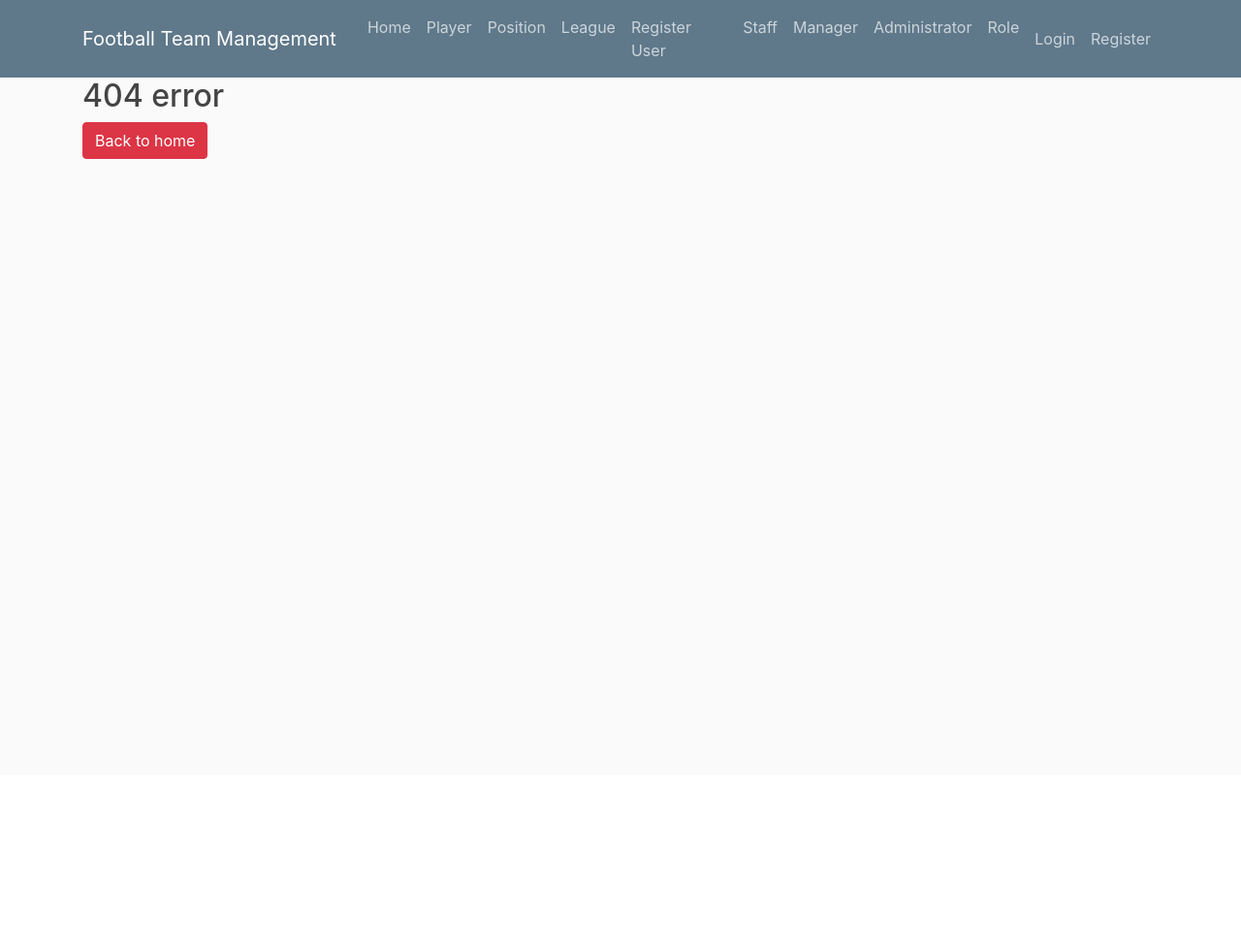
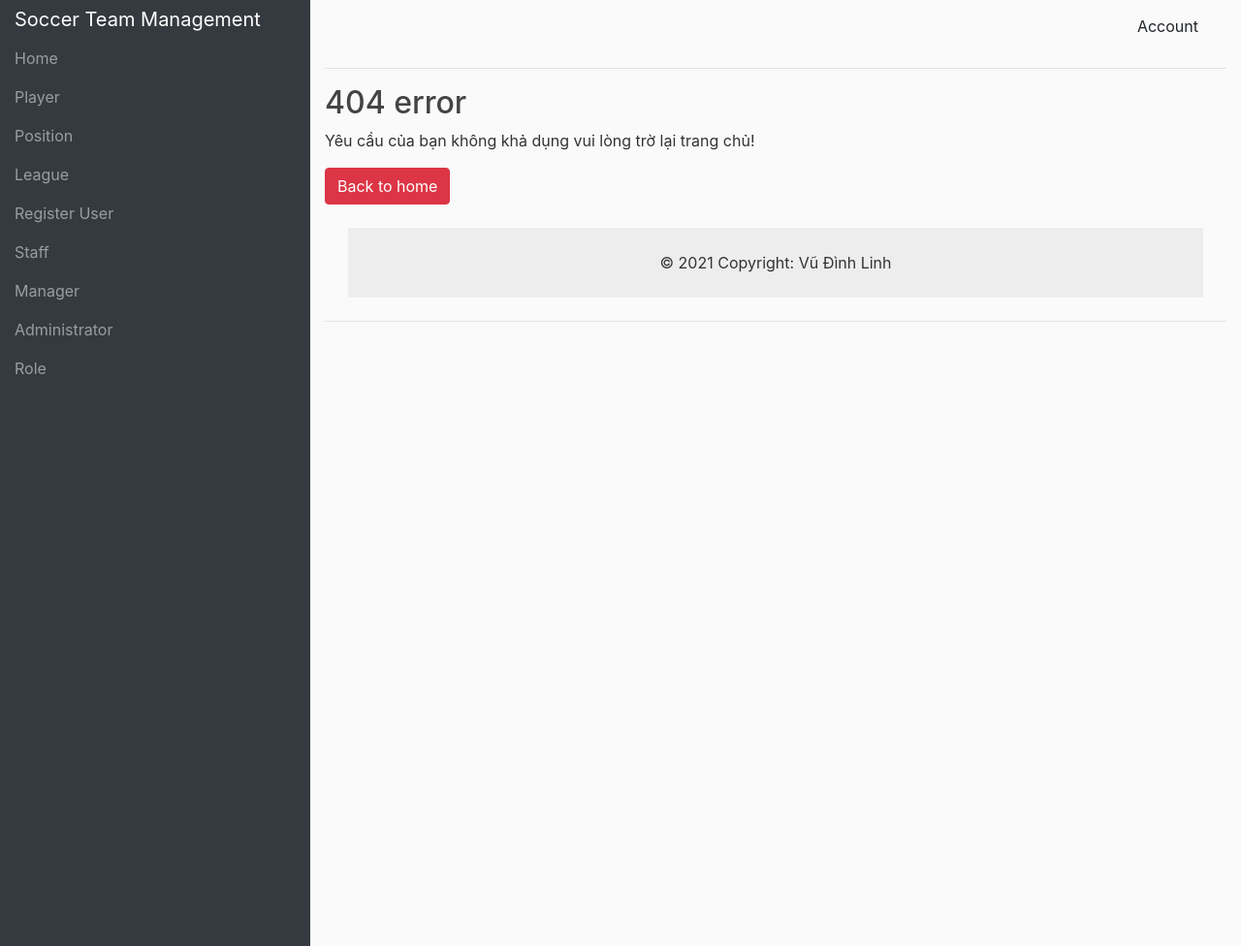
Before and after one commit to Hnilxuv/FootBall_Team_Management, a Flask app: template football_team_manage/templates/error/404.html in a window 1280 px wide. Shown: the whole page at 97% size. Before the commit the page ends 164 px from the top, so only its background shows below. Run offline with Flask 2, Linux system fonts and the light colour scheme; the template is opened without the code that fills it, so the values that code supplies are empty; parts of the project's set-up code (start-up, migrations or seed data) failed here and were passed over; some libraries are stand-ins or nearby versions.

Commit message:
final commit

```diff
--- a/football_team_manage/manage/auth/controller.py
+++ b/football_team_manage/manage/auth/controller.py
@@ -15,8 +15,10 @@ def login_auth():
         form = LoginForm()
         if form.validate_on_submit():
             token = signin()
-            res = make_response(redirect(url_for('home.index')))
+            # access_token = bytes.fromhex(token.hex()).decode('utf-8')
+            res = redirect(url_for('home.index'))
             res.set_cookie("token", value=token)
+            # res.headers["Authorization"] = f"Bearer {access_token}"
             return res
         return render_template('auth/login.html', title='Login', form=form)
 
--- a/football_team_manage/manage/league/routes.py
+++ b/football_team_manage/manage/league/routes.py
@@ -7,7 +7,7 @@ league = Blueprint('league', __name__)
 
 @league.route('/league')
 @token_required
-@has_permission(["admin", "manager", "staff", "register"])
+@has_permission(["admin", "manager", "staff", "register user"])
 def get_all_league(current_user):
     return get_list(current_user)
 
--- a/football_team_manage/manage/player/controller.py
+++ b/football_team_manage/manage/player/controller.py
@@ -31,7 +31,7 @@ def update(current_user, id):
         if request.method == 'GET':
             data = mp.get(id)
             form = EditionPlayerForm(data=data)
-        return render_template('player/player.html', title='Update Player', form=form, user=current_user, id=id)
+        return render_template('player/add_player.html', title='Update Player', form=form, user=current_user, id=id)
 
 
 def delete(current_user, id):
--- a/football_team_manage/manage/player/routes.py
+++ b/football_team_manage/manage/player/routes.py
@@ -7,7 +7,7 @@ player = Blueprint('player', __name__)
 
 @player.route('/player')
 @token_required
-@has_permission(["admin", "manager", "staff", "register"])
+@has_permission(["admin", "manager", "staff", "register user"])
 def get_all_player(current_user):
     return get_list(current_user)
 
--- a/football_team_manage/manage/position/routes.py
+++ b/football_team_manage/manage/position/routes.py
@@ -7,7 +7,7 @@ position = Blueprint('position', __name__)
 
 @position.route('/position')
 @token_required
-@has_permission(["admin", "manager", "staff", "register"])
+@has_permission(["admin", "manager", "staff", "register user"])
 def get_all_position(current_user):
     return get_list(current_user)
 
--- a/football_team_manage/static/main.css
+++ b/football_team_manage/static/main.css
@@ -1,7 +1,7 @@
 body {
   background: #fafafa;
   color: #333333;
-  margin-top: 5rem;
+  padding: 0px;
 }
 
 h1, h2, h3, h4, h5, h6 {
@@ -90,3 +90,13 @@ a.article-title:hover {
 .table_cell{
     padding 0px;
 }
+
+.dropdown-submenu {
+ position: relative;
+}
+
+.dropdown-submenu .dropdown-menu {
+ top: 0;
+ left: 100%;
+ margin-top: -1px;
+}
--- a/football_team_manage/templates/error/404.html
+++ b/football_team_manage/templates/error/404.html
@@ -1,5 +1,6 @@
 {% extends "layout.html" %}
 {% block content %}
     <h2> 404 error </h2>
+    <p>Yêu cầu của bạn không khả dụng vui lòng trờ lại trang chủ!</p>
     <a class="btn btn-danger" href="/">Back to home</a>
 {% endblock content %}
--- a/football_team_manage/templates/layout.html
+++ b/football_team_manage/templates/layout.html
@@ -15,16 +15,18 @@
     {% endif %}
 </head>
 <body>
-<header class="site-header">
-    <nav class="navbar navbar-expand-md navbar-dark bg-steel fixed-top">
-        <div class="container">
-            <a class="navbar-brand mr-4" href="/">Football Team Management</a>
-            <button class="navbar-toggler" type="button" data-toggle="collapse" data-target="#navbarToggle"
-                    aria-controls="navbarToggle" aria-expanded="false" aria-label="Toggle navigation">
-                <span class="navbar-toggler-icon"></span>
-            </button>
-            <div class="collapse navbar-collapse" id="navbarToggle">
-                <div class="navbar-nav mr-auto">
+
+
+<div class="col-md-3 float-left" style="padding: 0px">
+<nav class="navbar-dark bg-dark">
+        <div class="container flex-column">
+<!--            <button class="navbar-toggler btn btn-sm" data-toggle="collapse" data-target="#navbarToggle"-->
+<!--                    aria-controls="navbarToggle" aria-expanded="true" aria-label="Toggle navigation">-->
+<!--                <span class="navbar-toggler-icon"></span>-->
+<!--            </button>-->
+            <a class="navbar-brand" href="/">Soccer Team Management</a>
+            <div class="collapse show navbar-collapse " id="navbarToggle">
+                <div class="navbar-nav ">
                     <a class="nav-item nav-link" href="/">Home</a>
                     {% if user.roles.name == 'register user' %}
                     <a class="nav-item nav-link" href="/player">Player</a>
@@ -52,29 +54,91 @@
                     <a class="nav-item nav-link" href="/role">Role</a>
 
                     {% endif %}
+                    <a class="nav-item nav-link" href="#"></a>
+                    <a class="nav-item nav-link" href="#"></a>
+                    <a class="nav-item nav-link" href="#"></a>
+                    <a class="nav-item nav-link" href="#"></a>
+                    <a class="nav-item nav-link" href="#"></a>
+                    <a class="nav-item nav-link" href="#"></a>
+                    <a class="nav-item nav-link" href="#"></a>
+                    <a class="nav-item nav-link" href="#"></a>
+                    <a class="nav-item nav-link" href="#"></a>
+                    <a class="nav-item nav-link" href="#"></a>
+                    <a class="nav-item nav-link" href="#"></a>
+                    <a class="nav-item nav-link" href="#"></a>
+                    <a class="nav-item nav-link" href="#"></a>
+                    <a class="nav-item nav-link" href="#"></a><a class="nav-item nav-link" href="#"></a>
+                    <a class="nav-item nav-link" href="#"></a>
+                    <a class="nav-item nav-link" href="#"></a>
+                    <a class="nav-item nav-link" href="#"></a>
+                    <a class="nav-item nav-link" href="#"></a>
+                    <a class="nav-item nav-link" href="#"></a>
+                    <a class="nav-item nav-link" href="#"></a>
+                    <a class="nav-item nav-link" href="#"></a>
+                    <a class="nav-item nav-link" href="#"></a>
+                    <a class="nav-item nav-link" href="#"></a>
+                    <a class="nav-item nav-link" href="#"></a>
+                    <a class="nav-item nav-link" href="#"></a>
+                    <a class="nav-item nav-link" href="#"></a>
+                    <a class="nav-item nav-link" href="#"></a>
+                    <a class="nav-item nav-link" href="#"></a>
+                    <a class="nav-item nav-link" href="#"></a>
+                    <a class="nav-item nav-link" href="#"></a>
+                    <a class="nav-item nav-link" href="#"></a>
+                    <a class="nav-item nav-link" href="#"></a>
+                    <a class="nav-item nav-link" href="#"></a>
+                    <a class="nav-item nav-link" href="#"></a>
+                    <a class="nav-item nav-link" href="#"></a>
+
                 </div>
                 <!-- Navbar Right Side -->
-                <div class="navbar-nav">
-                    {% if user %}
-                    <a class="nav-item nav-link" href="{{ url_for('home.account') }}">{{ user.name }}</a>
-<!--                    <a class="nav-item nav-link" href="{{ url_for('home.change_account_password') }}">Change Password</a>-->
-                    <a class="nav-item nav-link" href="{{ url_for('auth.logout') }}">Logout</a>
-                    {% else %}
-                    <a class="nav-item nav-link" href="{{ url_for('auth.login') }}">Login</a>
-                    <a class="nav-item nav-link" href="{{ url_for('auth.register') }}">Register</a>
-                    {% endif %}
-                </div>
+
             </div>
         </div>
     </nav>
-</header>
-<main role="main" class="container">
+</div>
+<div class="col-md-9 column float-right">
+    <div class="navbar justify-content-end col-md-12">
+        {% if user %}
+        <div class="dropdown">
+           <button class="btn btn-outline " type="button" data-toggle="dropdown">
+           <a class="nav-item nav-link" href="{{ url_for('home.account') }}">{{ user.name }}</a>
+           <span class="caret"></span></button>
+           <ul class="dropdown-menu">
+                 <li><a class="nav-item nav-link" href="{{ url_for('home.change_account_password') }}">Change Password</a></li>
+                 <li><a class="nav-item nav-link" href="{{ url_for('auth.logout') }}">Logout</a></li>
+           </ul>
+        </div>
+        {% else %}
+        <div class="dropdown">
+           <button class="btn btn-outline " type="button" data-toggle="dropdown">Account
+           <span class="caret"></span></button>
+           <ul class="dropdown-menu">
+               <li><a class="nav-item nav-link" href="{{ url_for('auth.login') }}">Log In</a></li>
+               <li><a class="nav-item nav-link" href="{{ url_for('auth.register') }}">Register</a></li>
+           </ul>
+        </div>
+        {% endif %}
+    </div>
+        <hr>
     <div class="row">
-        <div class="col-md-10">
-            {% block content %}{% endblock %}
+
+        <div class="col-md-12">
+        {% block content %}
+        {% endblock %}
         </div>
+
     </div>
-</main>
+    <footer>
+    <section class=" justify-content-center  p-4 border-bottom">
+    <div class="text-center p-4" style="background-color: rgba(0, 0, 0, 0.05);">
+    © 2021 Copyright:
+    <a class="text-reset fw-bold" href="#">Vũ Đình Linh</a>
+    </div>
+    </section>
+</footer>
+    </div>
+
 
 
 <!-- Optional JavaScript -->
```
Also changed, not shown: football_team_manage/manage/middleware.py (+54 -19 lines), football_team_manage/templates/auth/login.html (+8 -3 lines).
